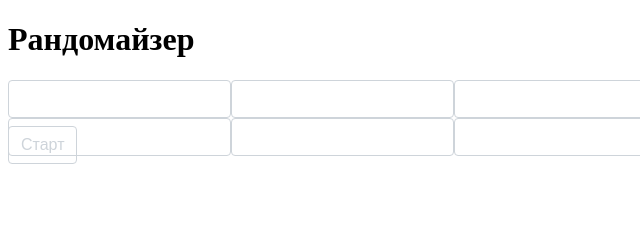
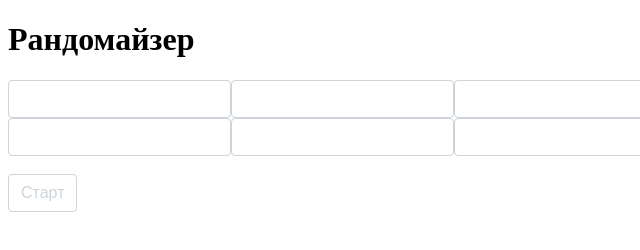
Before and after one commit to Sorbid/js-randomizer, an Electron app: page index.html in a window 1000 px wide. Shown: the full height of the page, 0-640 px from the left. Drawn offline with Linux system fonts and the light colour scheme.

Commit message:
correct css

```diff
--- a/style.css
+++ b/style.css
@@ -17,8 +17,6 @@
 }
 
 .btn {
-  position: absolute;
-  bottom: 10px;
   display: inline-block;
   font-weight: 400;
   line-height: 1.5;
```
